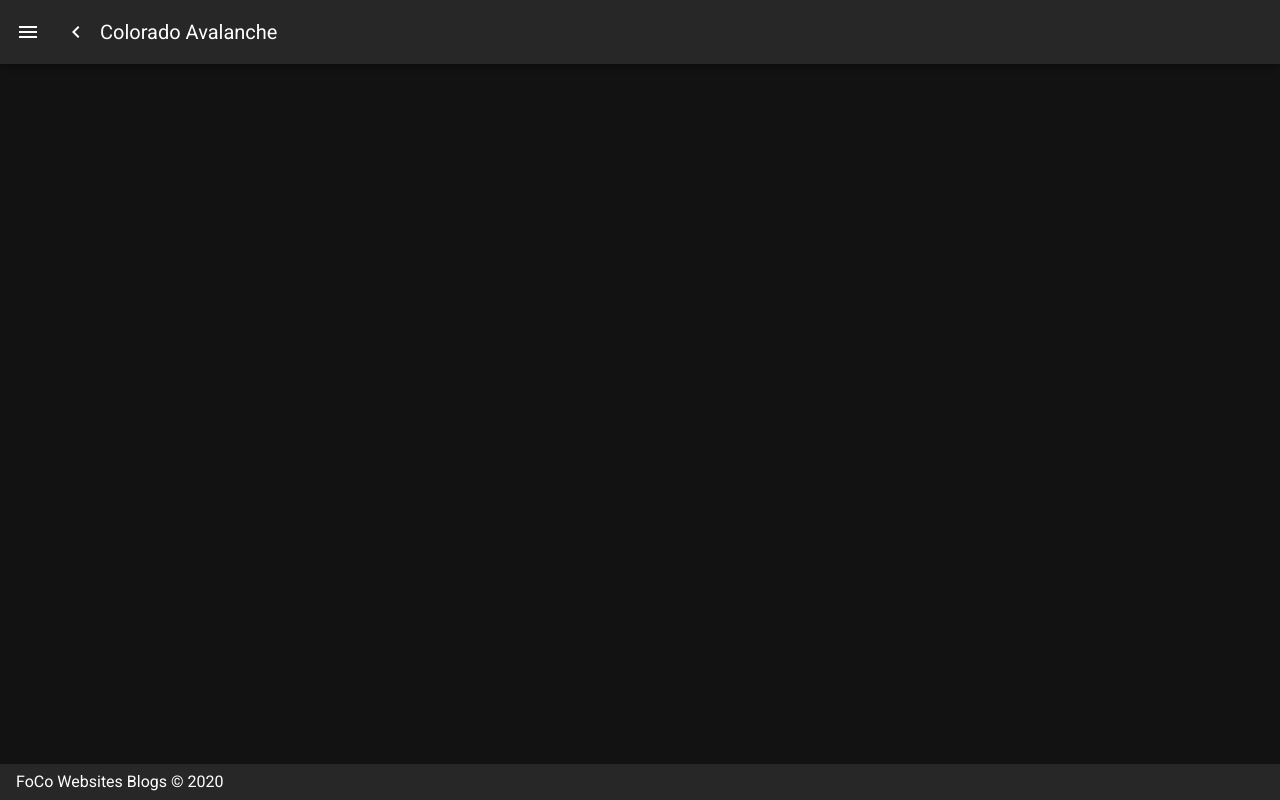
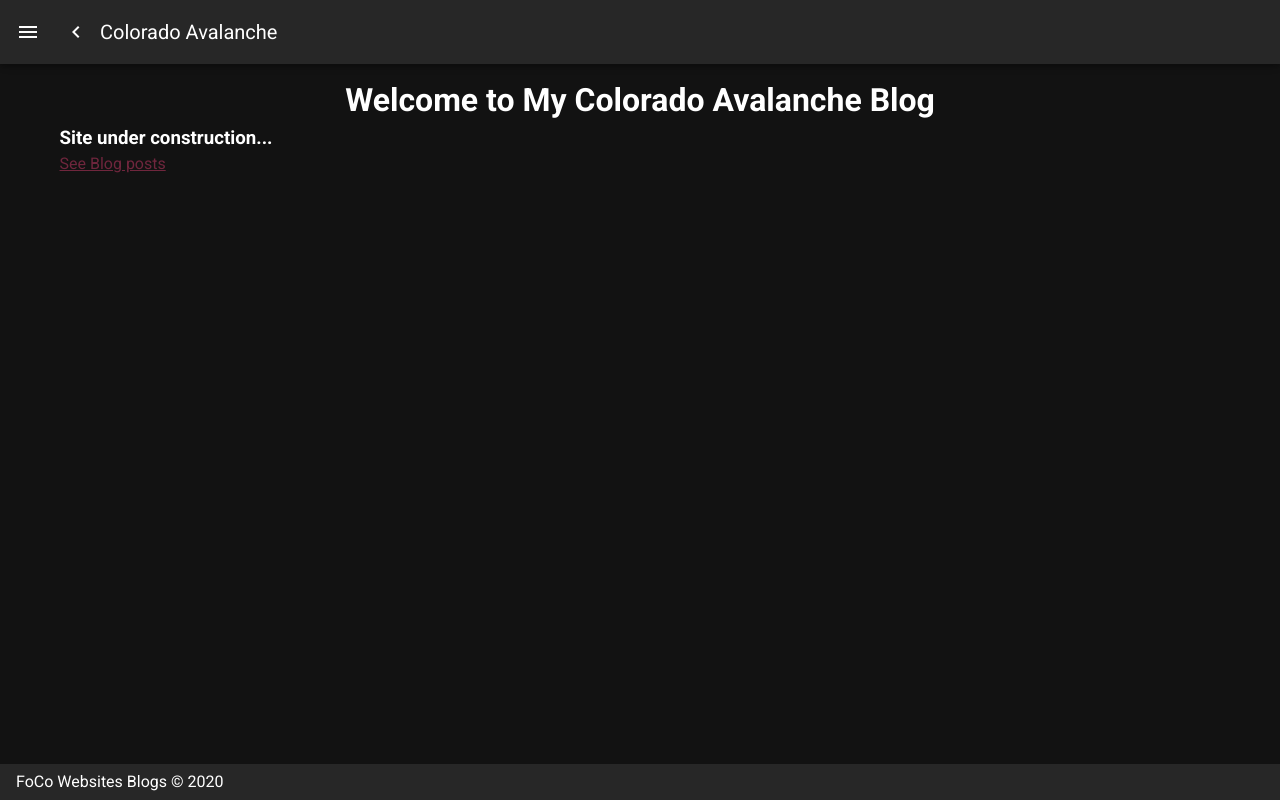
Before and after one commit to DavidWellsTheDeveloper/DavidWellsBlog, a Nuxt app: page / in a window 1280 px wide. Built offline with nearby package versions, Linux system fonts and the light colour scheme.

Commit message:
Add home page placeholder.

```diff
--- a/pages/index.txt
+++ b/pages/index.vue
@@ -1,6 +1,13 @@
 <template>
   <v-row justify="center" align="center">
-    <v-col cols="12" sm="8" md="6">
+    <v-col>
+      <div class="text-center">
+        <h1>Welcome to My Colorado Avalanche Blog</h1>
+      </div>
+      <h3>Site under construction...</h3>
+      <a href="/blog/posts/">See Blog posts</a>
+    </v-col>
+    <!-- <v-col cols="12" sm="8" md="6">
       <div class="text-center">
         <logo />
         <vuetify-logo />
@@ -76,18 +83,18 @@
           <v-btn color="primary" nuxt to="/inspire"> Continue </v-btn>
         </v-card-actions>
       </v-card>
-    </v-col>
+    </v-col> -->
   </v-row>
 </template>
 
 <script>
-import Logo from '~/components/Logo.vue'
-import VuetifyLogo from '~/components/VuetifyLogo.vue'
+// import Logo from '~/components/Logo.vue'
+// import VuetifyLogo from '~/components/VuetifyLogo.vue'
 
 export default {
   components: {
-    Logo,
-    VuetifyLogo,
+    // Logo,
+    // VuetifyLogo,
   },
 }
 </script>
```
